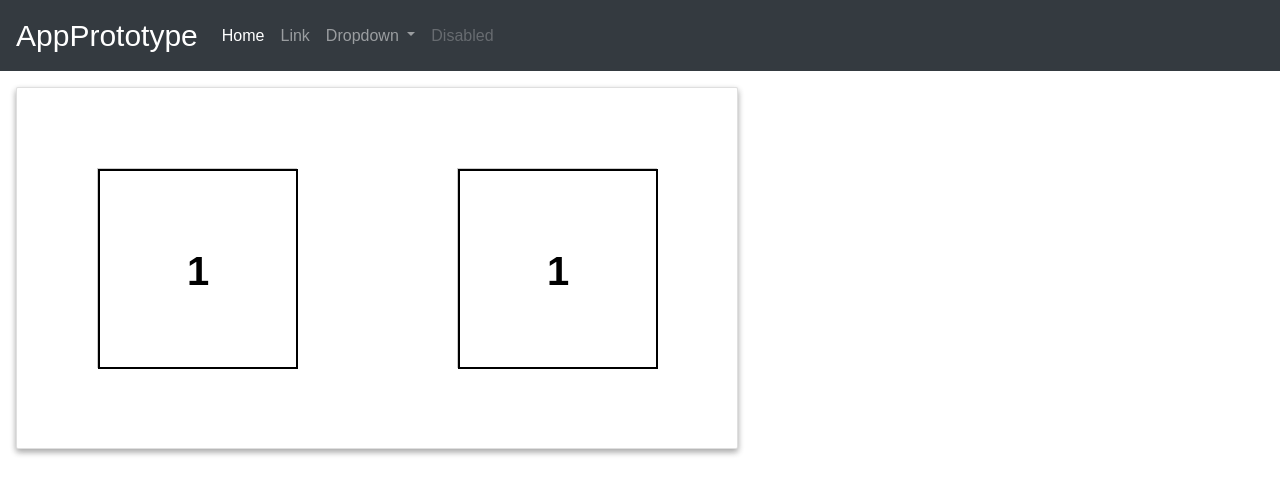
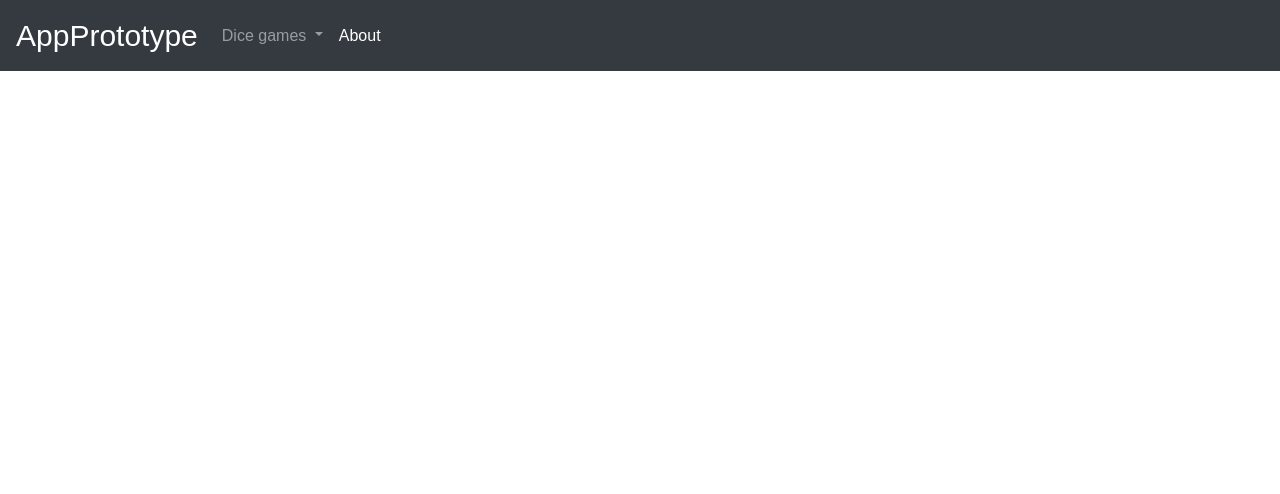
Before and after one commit to MechaKnightz/old-mechaknightz.github.io, a plain HTML site: page index.html in a window 1280 px wide. Drawn offline with nearby package versions, Linux system fonts and the light colour scheme.

Commit message:
mobile testing

```diff
--- a/csi.js
+++ b/csi.js
@@ -1,5 +1,4 @@
 window.onload = function() {
-	console.log("test");
 	var elements = document.getElementsByTagName('*'),
 		i;
 	for (i in elements) {
--- a/index.html
+++ b/index.html
@@ -25,34 +25,11 @@
 
 	<link rel="stylesheet" type="text/css" href="style.css">
 	<script src="script.js"></script>
-
-	<script src="csi.js"></script>
 </head>
 
 <body>
 	<div data-include="navbar.html"></div>
-	<div class="card" onload="init()">
-		<div class="scene">
-			<div class="cube" onclick="onCubeClick()">
-				<div class="cube__face cube__face--front">1</div>
-				<div class="cube__face cube__face--back">6</div>
-				<div class="cube__face cube__face--right">5</div>
-				<div class="cube__face cube__face--left">2</div>
-				<div class="cube__face cube__face--top">4</div>
-				<div class="cube__face cube__face--bottom">3</div>
-			</div>
-		</div>
-		<div class="scene">
-			<div class="cube" onclick="onCubeClick()">
-				<div class="cube__face cube__face--front">1</div>
-				<div class="cube__face cube__face--back">6</div>
-				<div class="cube__face cube__face--right">5</div>
-				<div class="cube__face cube__face--left">2</div>
-				<div class="cube__face cube__face--top">4</div>
-				<div class="cube__face cube__face--bottom">3</div>
-			</div>
-		</div>
-	</div>
+
 </body>
 
 </html>
--- a/navbar.html
+++ b/navbar.html
@@ -1,5 +1,5 @@
 <nav class="navbar navbar-expand-lg navbar-dark bg-dark">
-    <a class="navbar-brand" href="#">AppPrototype</a>
+    <a class="navbar-brand" href="index.html">AppPrototype</a>
     <button class="navbar-toggler" type="button" data-toggle="collapse" data-target="#navbarSupportedContent"
         aria-controls="navbarSupportedContent" aria-expanded="false" aria-label="Toggle navigation">
         <span class="navbar-toggler-icon"></span>
@@ -7,26 +7,19 @@
 
     <div class="collapse navbar-collapse" id="navbarSupportedContent">
         <ul class="navbar-nav mr-auto">
-            <li class="nav-item active">
-                <a class="nav-link" href="#">Home <span class="sr-only">(current)</span></a>
-            </li>
-            <li class="nav-item">
-                <a class="nav-link" href="#">Link</a>
-            </li>
             <li class="nav-item dropdown">
                 <a class="nav-link dropdown-toggle" href="#" id="navbarDropdown" role="button" data-toggle="dropdown"
                     aria-haspopup="true" aria-expanded="false">
-                    Dropdown
+                    Dice games
                 </a>
                 <div class="dropdown-menu" aria-labelledby="navbarDropdown">
-                    <a class="dropdown-item" href="#">Action</a>
-                    <a class="dropdown-item" href="#">Another action</a>
-                    <div class="dropdown-divider"></div>
-                    <a class="dropdown-item" href="#">Something else here</a>
+                    <a class="dropdown-item" href="dice2.html">2 Dice game</a>
+                    <a class="dropdown-item" href="dice3.html">3 Dice game</a>
+                    <a class="dropdown-item" href="dice4.html">4 Dice game</a>
                 </div>
             </li>
-            <li class="nav-item">
-                <a class="nav-link disabled" href="#">Disabled</a>
+            <li class="nav-item active">
+                <a class="nav-link" href="about.html">About</a>
             </li>
         </ul>
     </div>
--- a/script.js
+++ b/script.js
@@ -40,6 +40,10 @@ window.onload = function() {
 function onCubeClick() {
     rollAllDice();
 }
+
+shaker.on("step",function(o){
+    rollAllDice();
+ });
 
 function rollAllDice(){
     Array.prototype.forEach.call (cubeList, function (cube) {
--- a/style.css
+++ b/style.css
@@ -82,6 +82,10 @@ body {
   margin: 1rem;
   position: relative;
   box-shadow: 0 3px 6px rgba(0,0,0,0.16), 0 3px 6px rgba(0,0,0,0.23);
+  display:inline-block;
+}
+
+.scene-container {
   display: inline-flex;
   flex-wrap: wrap;
   align-items: flex-start;
@@ -92,3 +96,7 @@ body {
   color: white;
   font-size: 30px;
 }
+
+#about-title, .about-paragraph, .about-sub-title, .about-anchor {
+  margin: 10px;
+}
```
